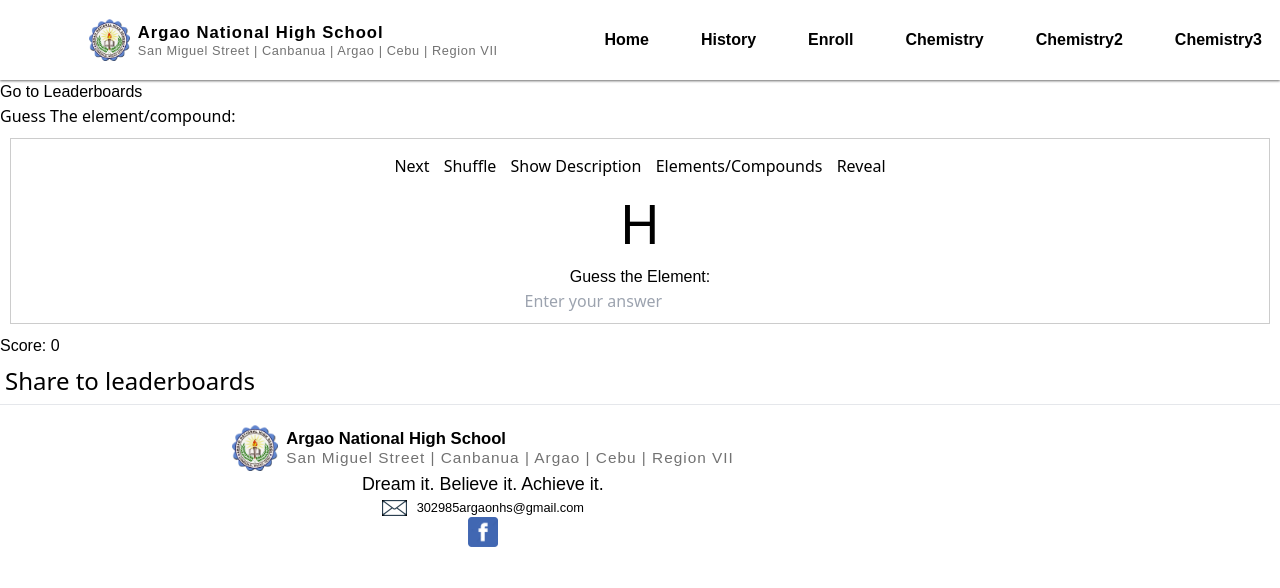
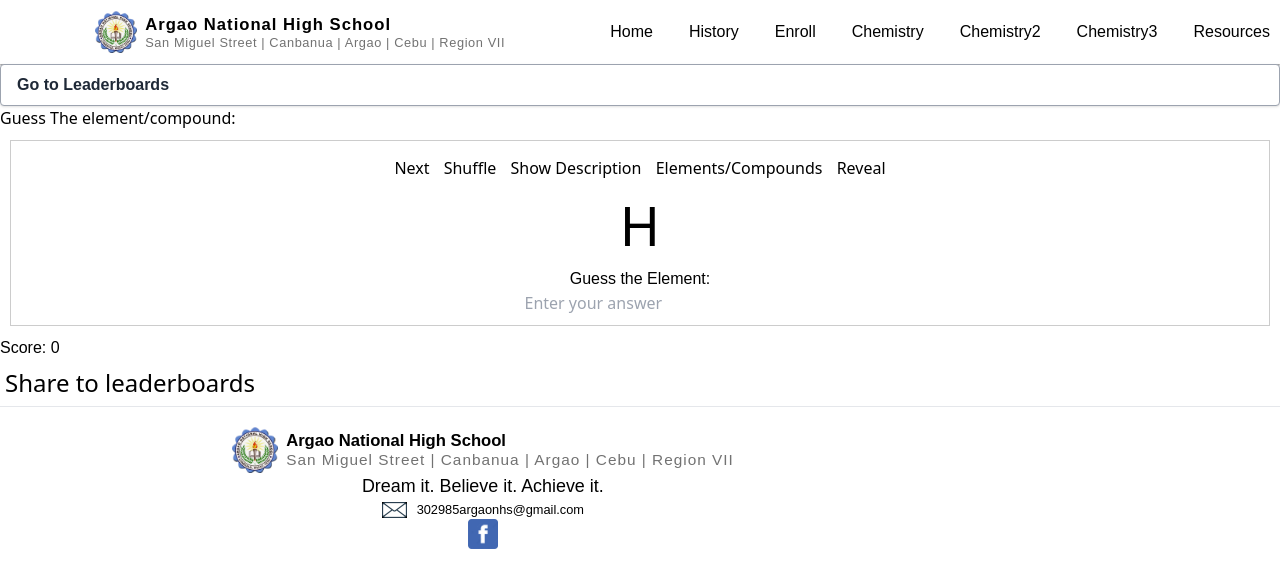
Before and after one commit to Cozyx213/website2, a Flask app: page /Chemistry in a window 1280 px wide. Shown: the top 588 px of the page. Run offline with Flask 3, Linux system fonts and the light colour scheme; data comes from the database, SQL or seed files in the repository; both versions use the stored data as it was after the commit.

Commit message:
added download on resources

```diff
--- a/app.py
+++ b/app.py
@@ -1,11 +1,27 @@
-import sqlite3 , datetime, phrases
-from flask import Flask, render_template, request, redirect, url_for, jsonify
+import sqlite3 , datetime, phrases, os
+from flask import Flask, render_template, request, redirect, url_for, jsonify, send_from_directory
 app=Flask(__name__)
 app.debug = True
 db = sqlite3.connect("enrollees.db",check_same_thread=False)
 db.row_factory = sqlite3.Row
 cursor = db.cursor()
+ppt_path = "modules/"
 
+def get_ppt_files():
+    ppt_files = []
+    for filename in os.listdir(ppt_path):
+        if filename.endswith(".pdf"):  # You can adjust the file extension if needed
+            ppt_files.append(filename)
+    ppt_files.sort()
+    return ppt_files
+
+@app.route('/Resources.html')
+def resource_download():
+    ppt_files = get_ppt_files()
+    return render_template('Resources.html', ppt_files=ppt_files)
+@app.route('/download_ppt/<ppt_filename>')
+def download_ppt(ppt_filename):
+    return send_from_directory(ppt_path, ppt_filename, as_attachment=True)
 @app.route('/')
 def endix():
     return render_template("endix.html")
@@ -15,6 +31,7 @@
 @app.route("/Chemistry3")
 def Chemistry_3():
     return render_template('Chemistry3.html')
+
 @app.route("/Form")
 def Form():
     return render_template("Form.html", strands=phrases.STRANDS(), sections=phrases.SECTIONS())
--- a/static/css/main.css
+++ b/static/css/main.css
@@ -542,6 +542,15 @@
   position: static;
 }
 
+.mx-auto {
+  margin-left: auto;
+  margin-right: auto;
+}
+
+.mb-2 {
+  margin-bottom: 0.5rem;
+}
+
 .block {
   display: block;
 }
@@ -556,6 +565,22 @@
 
 .hidden {
   display: none;
+}
+
+.w-full {
+  width: 100%;
+}
+
+.w-1 {
+  width: 0.25rem;
+}
+
+.w-2 {
+  width: 0.5rem;
+}
+
+.w-4 {
+  width: 1rem;
 }
 
 .border-collapse {
@@ -576,8 +601,55 @@
   border-radius: 0.5rem;
 }
 
+.rounded {
+  border-radius: 0.25rem;
+}
+
 .border {
   border-width: 1px;
+}
+
+.border-gray-300 {
+  --tw-border-opacity: 1;
+  border-color: rgb(209 213 219 / var(--tw-border-opacity));
+}
+
+.border-gray-400 {
+  --tw-border-opacity: 1;
+  border-color: rgb(156 163 175 / var(--tw-border-opacity));
+}
+
+.bg-red-500 {
+  --tw-bg-opacity: 1;
+  background-color: rgb(239 68 68 / var(--tw-bg-opacity));
+}
+
+.bg-custom {
+  --tw-bg-opacity: 1;
+  background-color: rgb(13 17 23 / var(--tw-bg-opacity));
+}
+
+.bg-gray-50 {
+  --tw-bg-opacity: 1;
+  background-color: rgb(249 250 251 / var(--tw-bg-opacity));
+}
+
+.bg-white {
+  --tw-bg-opacity: 1;
+  background-color: rgb(255 255 255 / var(--tw-bg-opacity));
+}
+
+.object-center {
+  -o-object-position: center;
+     object-position: center;
+}
+
+.p-2 {
+  padding: 0.5rem;
+}
+
+.p-2\.5 {
+  padding: 0.625rem;
 }
 
 .px-2 {
@@ -590,8 +662,31 @@
   padding-bottom: 0.5rem;
 }
 
+.px-4 {
+  padding-left: 1rem;
+  padding-right: 1rem;
+}
+
+.text-sm {
+  font-size: 0.875rem;
+  line-height: 1.25rem;
+}
+
 .font-bold {
   font-weight: 700;
+}
+
+.font-medium {
+  font-weight: 500;
+}
+
+.font-semibold {
+  font-weight: 600;
+}
+
+.text-gray-900 {
+  --tw-text-opacity: 1;
+  color: rgb(17 24 39 / var(--tw-text-opacity));
 }
 
 .text-slate-700 {
@@ -599,12 +694,87 @@
   color: rgb(51 65 85 / var(--tw-text-opacity));
 }
 
+.text-gray-800 {
+  --tw-text-opacity: 1;
+  color: rgb(31 41 55 / var(--tw-text-opacity));
+}
+
+.shadow {
+  --tw-shadow: 0 1px 3px 0 rgb(0 0 0 / 0.1), 0 1px 2px -1px rgb(0 0 0 / 0.1);
+  --tw-shadow-colored: 0 1px 3px 0 var(--tw-shadow-color), 0 1px 2px -1px var(--tw-shadow-color);
+  box-shadow: var(--tw-ring-offset-shadow, 0 0 #0000), var(--tw-ring-shadow, 0 0 #0000), var(--tw-shadow);
+}
+
 .hover\:bg-slate-100:hover {
   --tw-bg-opacity: 1;
   background-color: rgb(241 245 249 / var(--tw-bg-opacity));
+}
+
+.hover\:bg-gray-100:hover {
+  --tw-bg-opacity: 1;
+  background-color: rgb(243 244 246 / var(--tw-bg-opacity));
 }
 
 .hover\:text-slate-900:hover {
   --tw-text-opacity: 1;
   color: rgb(15 23 42 / var(--tw-text-opacity));
 }
+
+.focus\:border-blue-500:focus {
+  --tw-border-opacity: 1;
+  border-color: rgb(59 130 246 / var(--tw-border-opacity));
+}
+
+.focus\:ring-blue-500:focus {
+  --tw-ring-opacity: 1;
+  --tw-ring-color: rgb(59 130 246 / var(--tw-ring-opacity));
+}
+
+@media (prefers-color-scheme: dark) {
+  .dark\:border-gray-600 {
+    --tw-border-opacity: 1;
+    border-color: rgb(75 85 99 / var(--tw-border-opacity));
+  }
+
+  .dark\:bg-gray-700 {
+    --tw-bg-opacity: 1;
+    background-color: rgb(55 65 81 / var(--tw-bg-opacity));
+  }
+
+  .dark\:text-white {
+    --tw-text-opacity: 1;
+    color: rgb(255 255 255 / var(--tw-text-opacity));
+  }
+
+  .dark\:text-black {
+    --tw-text-opacity: 1;
+    color: rgb(0 0 0 / var(--tw-text-opacity));
+  }
+
+  .dark\:placeholder-gray-400::-moz-placeholder {
+    --tw-placeholder-opacity: 1;
+    color: rgb(156 163 175 / var(--tw-placeholder-opacity));
+  }
+
+  .dark\:placeholder-gray-400::placeholder {
+    --tw-placeholder-opacity: 1;
+    color: rgb(156 163 175 / var(--tw-placeholder-opacity));
+  }
+
+  .dark\:focus\:border-blue-500:focus {
+    --tw-border-opacity: 1;
+    border-color: rgb(59 130 246 / var(--tw-border-opacity));
+  }
+
+  .dark\:focus\:ring-blue-500:focus {
+    --tw-ring-opacity: 1;
+    --tw-ring-color: rgb(59 130 246 / var(--tw-ring-opacity));
+  }
+}
+
+@media (min-width: 640px) {
+  .sm\:text-xs {
+    font-size: 0.75rem;
+    line-height: 1rem;
+  }
+}
--- a/tailwind.config.js
+++ b/tailwind.config.js
@@ -2,7 +2,11 @@
 module.exports = {
   content: ["./templates/*"],
   theme: {
-    extend: {},
+    extend: {
+      backgroundColor: {
+        'custom': '#0d1117',
+      },
+    },
   },
   plugins: [],
 }
--- a/templates/Chemistry.html
+++ b/templates/Chemistry.html
@@ -20,13 +20,13 @@
 </style>
 <body>
     <a href="{{ url_for('Enrollees') }}">
-        <p>Go to Leaderboards</p>
+        <p class="bg-white hover:bg-gray-100 text-gray-800 font-semibold py-2 px-4 border border-gray-400 rounded shadow">Go to Leaderboards</p>
     </a>
     <h2>Guess The element/compound:</h2>
 
     <divn id="flashcard-container">
 
-        <div class="flashcard">
+        <div class="flashcard" >
 
             <button id="nextButton">Next</button>
             <button id="shuffleButton">Shuffle</button>
--- a/templates/layout.html
+++ b/templates/layout.html
@@ -24,25 +24,28 @@
                 </div>
             </div>
             <div class="information flex justify-center space-x-4">
-                <a class="font-bold px-2 py-2 text-slate-700 rounded-lg hover:bg-slate-100 hover:text-slate-900" href="{{ url_for('endix') }}">
+                <a  href="{{ url_for('endix') }}">
                     <p>Home</p>
                 </a>
-                <a class="font-bold px-2 py-2 text-slate-700 rounded-lg hover:bg-slate-100 hover:text-slate-900" href="{{ url_for('history') }}">
+                <a  href="{{ url_for('history') }}">
                     <div>
                         <p>History</p>
                     </div>
                 </a>
-                <a  class="font-bold px-2 py-2 text-slate-700 rounded-lg hover:bg-slate-100 hover:text-slate-900" href="{{ url_for('Form') }}">
+                <a   href="{{ url_for('Form') }}">
                     <p>Enroll</p>
                 </a>
-                <a class="font-bold px-2 py-2 text-slate-700 rounded-lg hover:bg-slate-100 hover:text-slate-900" href="{{ url_for('Chemistry') }}">
+                <a  href="{{ url_for('Chemistry') }}">
                     <p>Chemistry</p>
                 </a>
-                <a class="font-bold px-2 py-2 text-slate-700 rounded-lg hover:bg-slate-100 hover:text-slate-900" href="{{ url_for('Chemistry_2') }}">
+                <a  href="{{ url_for('Chemistry_2') }}">
                     <p>Chemistry2</p>
                 </a>
-                <a class="font-bold px-2 py-2 text-slate-700 rounded-lg hover:bg-slate-100 hover:text-slate-900" href="{{ url_for('Chemistry_3') }}">
+                <a href="{{ url_for('Chemistry_3') }}">
                     <p>Chemistry3</p>
+                </a>
+                <a  href="{{ url_for('resource_download') }}">
+                    <p>Resources</p>
                 </a>
             </div>
         </div>
```
Also changed, not shown: templates/Resources.html (added, +12 -0 lines), enrollees.db, flashcards.db.
